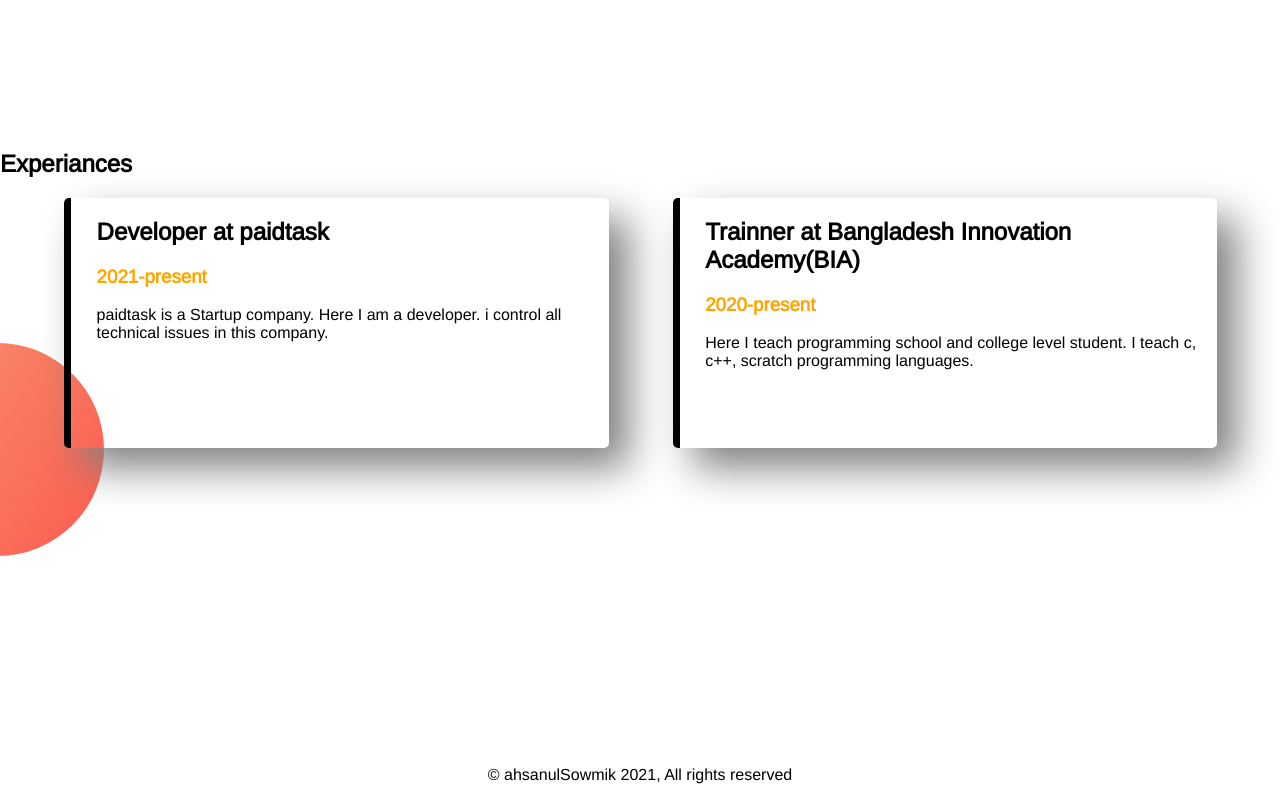
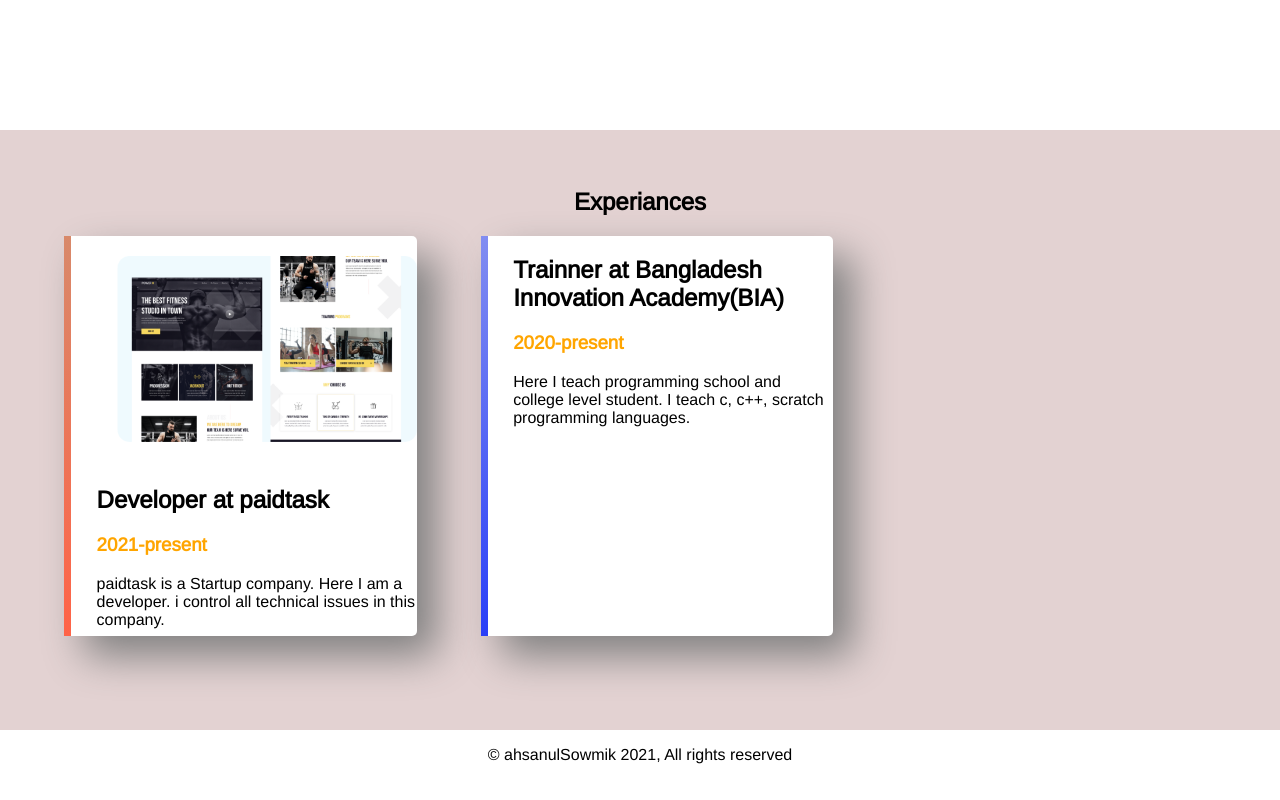
Before and after one commit to ahsanulSowmik/web-portfolio, a plain HTML site: page index.html in a window 1280 px wide. Shown: the part 1070-1870 px from the top of the page. Drawn offline with nearby package versions, Linux system fonts and the light colour scheme.

Commit message:
new image

```diff
--- a/index.html
+++ b/index.html
@@ -32,9 +32,8 @@
         <img src="images/sowmik2.png" alt="">
     </div>
 
-    <div class="half-width">
-        <h1></h1>
-        <h1></h1>
+    <div class="half-width ">
+
         <h2>My Aim</h2>
         <h3>Want to be a Software Developer</h3>
         <p>And I want to do somthing what make smile everyperson. Because,</p>
@@ -44,11 +43,18 @@
     </div>
    </section>
 
+
    <section  class="experience">
 
-    <h2>Experiances</h2>
+    <div id="E">
+        <h2 >Experiances</h2>
+    </div>
+
 
        <div id="fullStack" class="half-width single-experiance">
+          <div class="image">
+            <img src="images/image 4.png" alt="">
+          </div>
            <h2>Developer at paidtask</h2>
            <h3 class="orangeHighlite">2021-present </h3>
            <p>paidtask is a Startup company. Here I am a developer. i control all technical issues in this company.</p>
@@ -61,11 +67,12 @@
 
        </div>
 
+   </section>
+
+   <footer>
+        <p>© ahsanulSowmik 2021, All rights reserved</p>
+   </footer>
 
 
-   </section>
-   <footer>
-    <p>© ahsanulSowmik 2021, All rights reserved</p>
-</footer>
 </body>
 </html>
--- a/style.css
+++ b/style.css
@@ -47,24 +47,42 @@ section{
 .single-experiance{
     box-shadow: 20px 20px 40px gray;
     border-radius: 5px;
-    height: 50%;
+    height: 80%;
+    width: 25%;
 
 }
 .experience{
-    background-image: url("images/exp-bg.png");
-    background-repeat: no-repeat;
-    background-position: left;
+    /* background-image: url("images/exp-bg.png"); */
+    /* background-repeat: no-repeat; */
+    background-color: rgba(221, 201, 201, 0.829);
+    background-position: right top;
+
+
+
+    /* background-position: left;*/
 }
 #fullStack{
     border-left: 7px solid;
-    border-image: linear-gradient (180deg, rgb(216, 137, 106),tomato );
+    border-image: linear-gradient(180deg, rgb(216, 137, 106),tomato );
     border-image-slice: 1;
+    background-color: white;
 }
 #bia{
     border-left: 7px solid;
-    border-image: linear-gradient (180deg, rgb(130, 141, 241),rgb(42, 63, 247) );
+    border-image: linear-gradient(180deg, rgb(130, 141, 241),rgb(42, 63, 247) );
     border-image-slice: 1;
+    background-color: white;
 }
 footer p{
     text-align: center;
 }
+.image{
+    width:300px;
+    text-align:center;
+     padding:20px;
+}
+#E{
+    padding-top: 3%;
+    text-align: center;
+
+}
```
Also changed, not shown: images/Group 33092.png (added), images/image 4.png (added), images/image 5.png (added), images/image 8.png (added).
